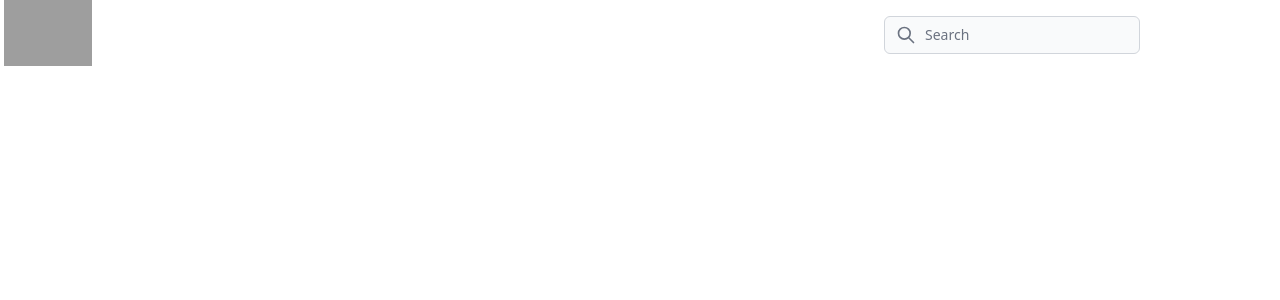
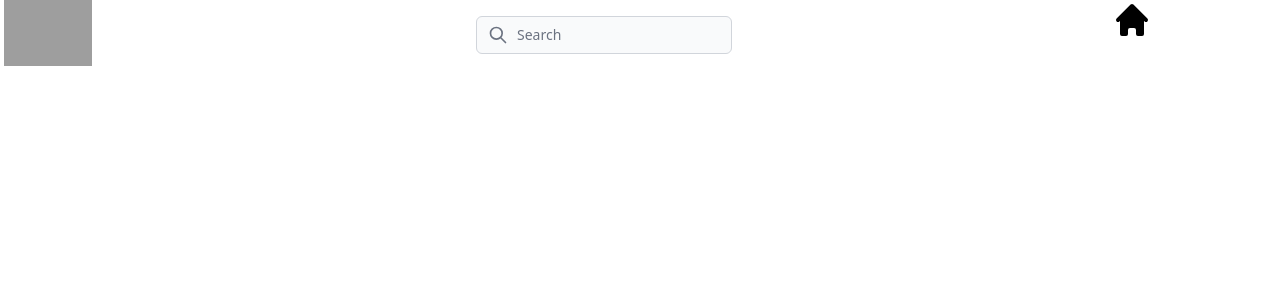
Before and after one commit to qxl0/instagram, a Next.js app: page / in a window 1280 px wide. Shown: the top 300 px of the page. Built offline with nearby package versions, Linux system fonts and the light colour scheme; grey boxes are pictures that could not be loaded.

Commit message:
Add right side

```diff
--- a/components/Header.js
+++ b/components/Header.js
@@ -8,6 +8,8 @@
   PaperAirplaneIcon,
   MenuIcon,
 } from '@heroicons/react/outline'
+import { HomeIcon } from '@heroicons/react/solid'
+
 const Header = () => {
   return (
     <div>
@@ -28,6 +30,7 @@
           />
         </div>
         {/* middle */}
+        <div className="max-w-xs">
           <div className="relative mt-1 rounded-md p-3 ">
             <div className="pointer-events-none  absolute inset-y-0 flex items-center pl-3">
               <SearchIcon className="h-5 w-5 text-gray-500" />
@@ -40,7 +43,9 @@
               placeholder="Search"
             />
           </div>
+        </div>
         {/* right side */}
+        <HomeIcon className="h-10 w-10" />
       </div>
     </div>
   )
```
Lines whose indentation alone changed are shown as unchanged.
